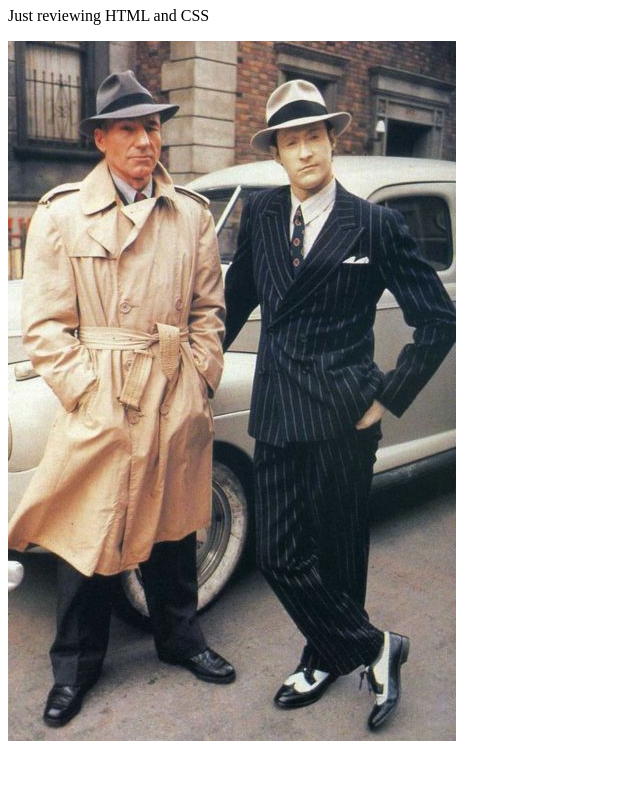
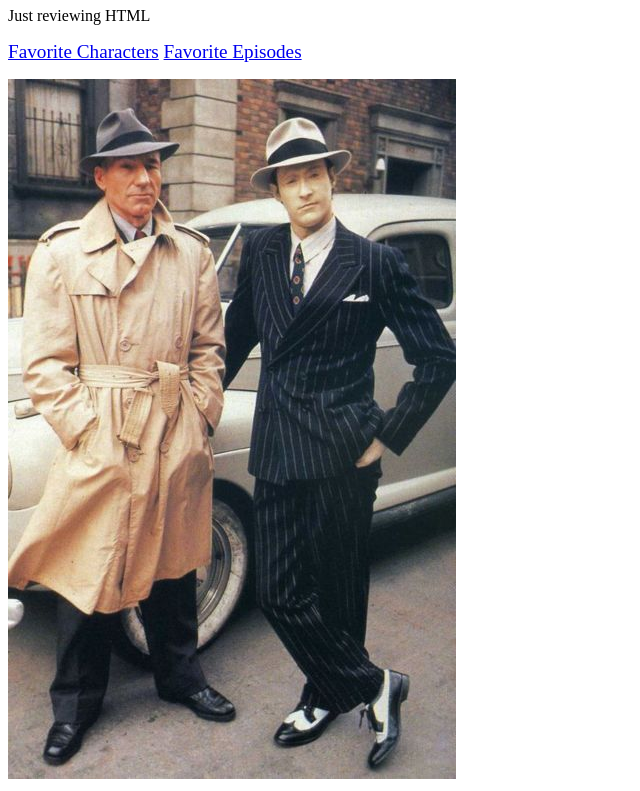
Before and after one commit to besheagl/My-Star-Trek-TNG-Site, a plain HTML site: page index.html in a window 1280 px wide. Shown: the part 73-864 px from the top of the page, without its empty margins (0-640 px from the left). Before the commit the page ends 826 px from the top, so only its background shows below. Drawn offline with Linux system fonts and the light colour scheme.

Commit message:
Added links to each page for navigation, and changed description on home page

```diff
--- a/index.html
+++ b/index.html
@@ -6,7 +6,8 @@
 
     <body>
         <h1>My Star Trek TNG Site</h1>
-        <p>Just reviewing HTML and CSS</p>
+        <p>Just reviewing HTML</p>
+        <p><big><a href="favoriteCharacters.html">Favorite Characters</a> <a href="favoriteEpisodes.html">Favorite Episodes</a></big></p>
         <img src="img/3632a4b9d1b54054e5d8559a349c1d9c.jpg">
     </body>
 </html>
```
Also changed, not shown: favoriteCharacters.html (+2 -0 lines), favoriteEpisodes.html (+1 -0 lines), img/20c2039561b057dd5975b565247c3a94.jpg (added).
